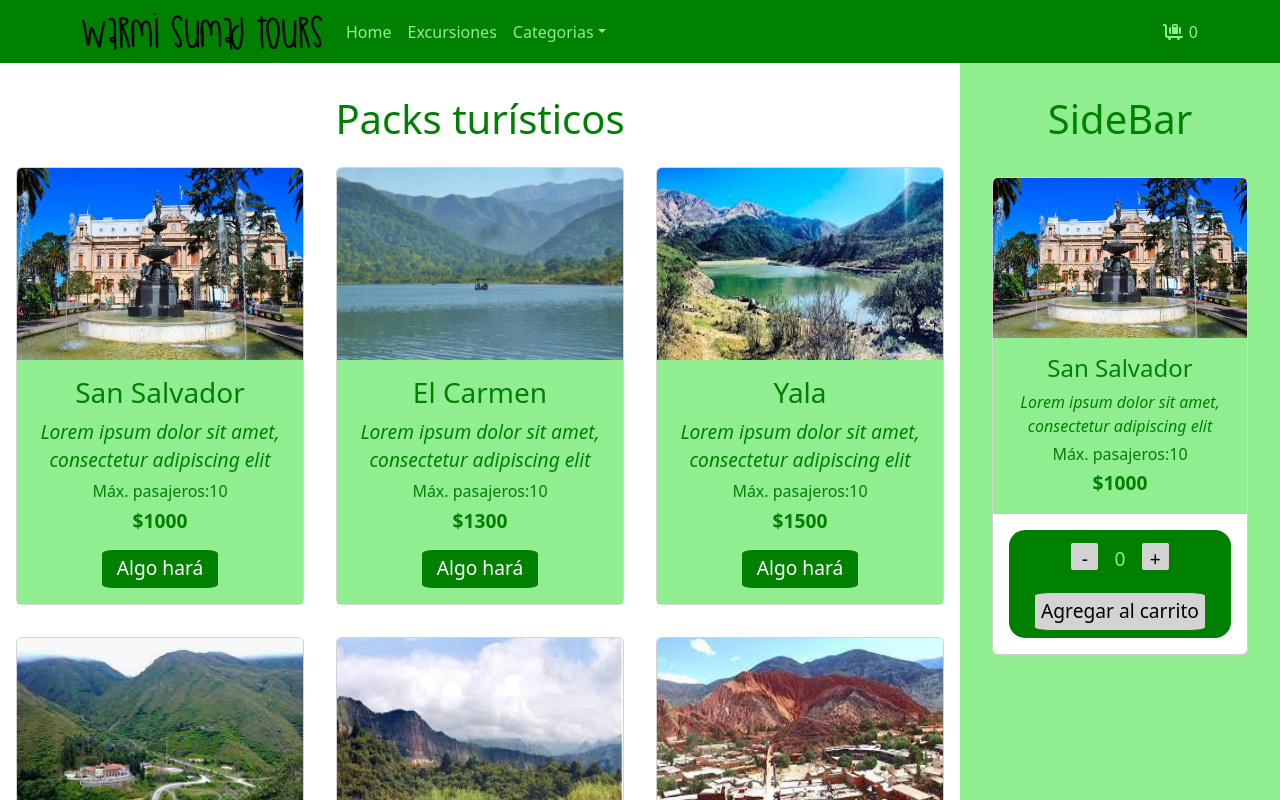
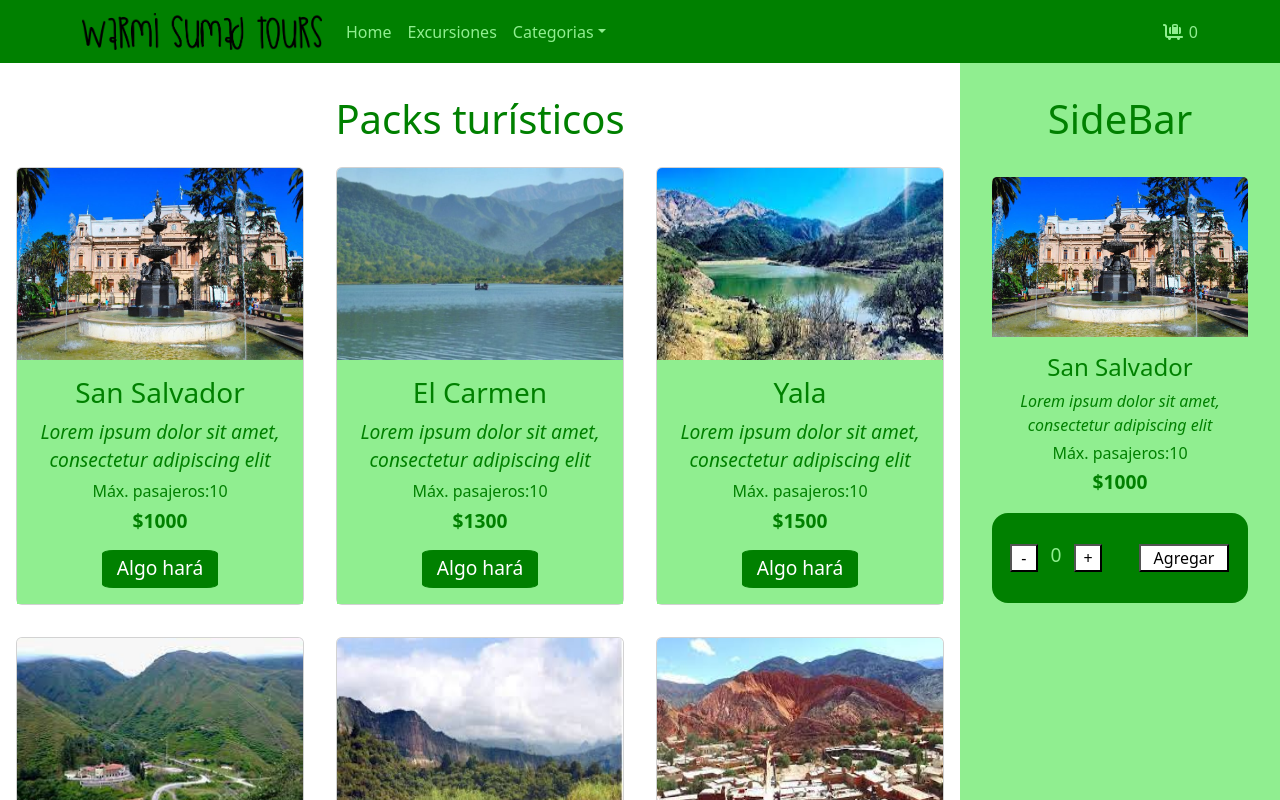
Before and after one commit to ignacioiglesias8/PF-React-Iglesias, a React (Create React App) app: page / in a window 1280 px wide. Shown: the top 800 px of the page. Built offline with nearby package versions, Linux system fonts and the light colour scheme.

Commit message:
resolviendo clase 7

```diff
--- a/src/App.css
+++ b/src/App.css
@@ -132,6 +132,11 @@
   margin: 0.8em 0.3em;
   display: inline-block;
   width: 8em;
+  border: 0;
+}
+
+.sideBar .card:hover{
+  opacity: 100%;
 }
 
 .sideBar .card-img-top{
@@ -162,49 +167,64 @@
 
 /*ItemCount*/
 .contador{
-  width: 100%;
+  width: 8em;
   display: flex;
   justify-content:center;
   align-items:center;
+  background-color: lightgreen;
 }
 
 .counter{
-  width: 9em;
-  margin: 0.5em;
-  border: 0.1em;
+  width: 100%;
+  margin: 0;
   border-radius: 0.5em;
-  border-color: black;
+  background-color: green;
+  display: flex;
   align-items:center;
-  background-color: green;
 }
 
 .controls{
-  width: 100%;
+  width: 40%;
+  height: 2em;
+  margin: 0.4em;
+  display: flex;
+  align-items: center;
   justify-content:space-around;
-  margin-bottom: 0.1em;
+}
+
+.agregar{
+  width: 55%;
+  height: 2em;
+  margin: 0.4em;
+  display: flex;
+  align-items: center;
+  justify-content:space-around;
 }
 
 .number{
   width: 1em;
-  margin: 0.4em;
+  height: 1.8em;
+  margin: 0.2em;
   color: lightgreen;
   font-size: 0.6em;
 }
 
 .button{
-  width: 1.5em;
-  height: 1.5em;
-  padding: 0.1em;
-  margin: 0.4em;
-  font-size: 0.6em;
-  background-color: lightgrey;
-  border: 0.1em solid green;
-  border-radius: 10%;
+  width: 1.8em;
+  height: 1.8em;
+  margin: 0.3em;
+  font-size: 0.5em;
+  background-color: white;
+  line-height: 0.9em;
 }
 
 .agregar .button{
-  width: 9em;
-  height: 2em;
+  width: 90%;
+  height: 1.8em;
+  margin: 0.4em;
+  font-size: 0.5em;
+  background-color: white;
+  line-height: 0.9em;
 }
 
 /*Footer*/
--- a/src/components/ItemCount.jsx
+++ b/src/components/ItemCount.jsx
@@ -24,7 +24,7 @@ const ItemCount = ({stock, initial, onAdd}) => {
             <Button label={"+"} customClass="button" handleCLick={sumar}/>
         </div>
         <div className="agregar">
-            <Button label={"Agregar al carrito"} customClass="button" handleCLick={()=>onAdd (quantity)} disabled={!stock}/>
+            <Button label={"Agregar"} customClass="button" handleCLick={()=>onAdd (quantity)} disabled={!stock}/>
         </div>
     </div>
     );
--- a/src/components/ItemSelected.jsx
+++ b/src/components/ItemSelected.jsx
@@ -18,9 +18,9 @@ const ItemSelected = ({id, nombre, categoria, subcategoria, precio, stock, image
                 ${precio}
             </Card.Text>
         </Card.Body>
-        <footer className="contador">
+        <counter className="contador">
             <ItemCount initial={0} stock={10} onAdd={(quantity) => console.log('cantidad agregada',quantity)}/>
-        </footer>
+        </counter>
         </Card>
     )
 }
```
